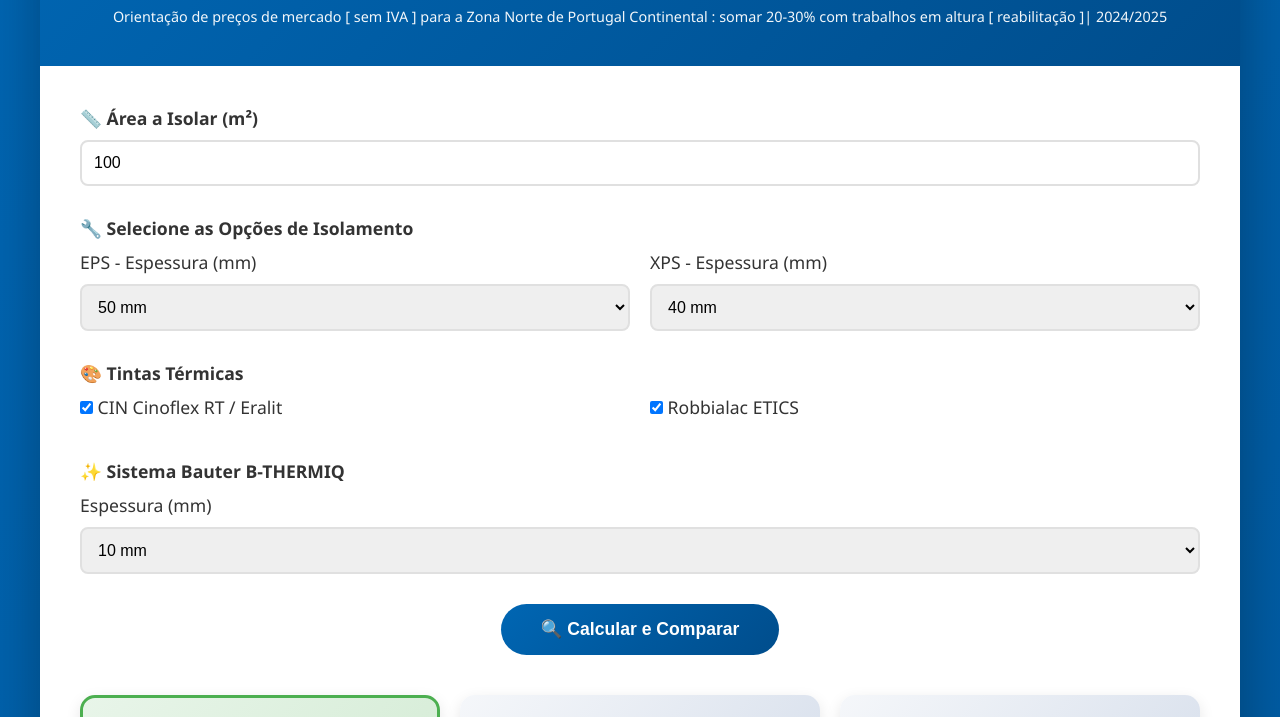
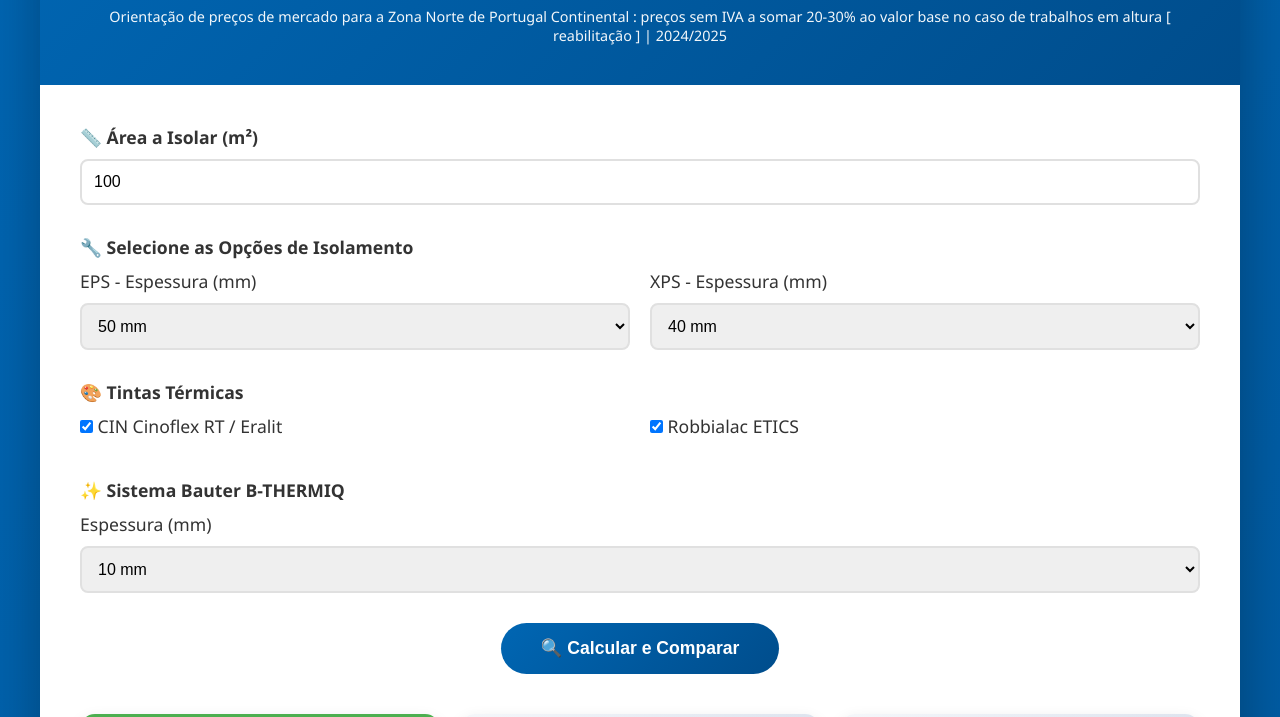
Before and after one commit to RLeugim/Isolamentos_Termicos-Norte_PT, a plain HTML site: page index.html in a window 1280 px wide. Shown: the part 152-869 px from the top of the page. Drawn offline with Linux system fonts and the light colour scheme.

Commit message:
Refine pricing orientation text in index.html

```diff
--- a/index.html
+++ b/index.html
@@ -389,7 +389,7 @@
         <div class="header">
             <h1>🏠 Calculadora de Isolamento Térmico</h1>
             <p>Comparação Completa: EPS, XPS, Tintas Térmicas e Sistema Bauter</p>
-            <p style="font-size: 0.9em; margin-top: 10px;">Orientação de preços de mercado [ sem IVA ] para a Zona Norte de Portugal Continental : somar 20-30% com trabalhos em altura [ reabilitação ]| 2024/2025 </p>
+            <p style="font-size: 0.9em; margin-top: 10px;">Orientação de preços de mercado para a Zona Norte de Portugal Continental : preços sem IVA a somar 20-30% ao valor base no caso de trabalhos em altura [ reabilitação ] | 2024/2025 </p>
         </div>
 
         <div class="calculator-section">
```
